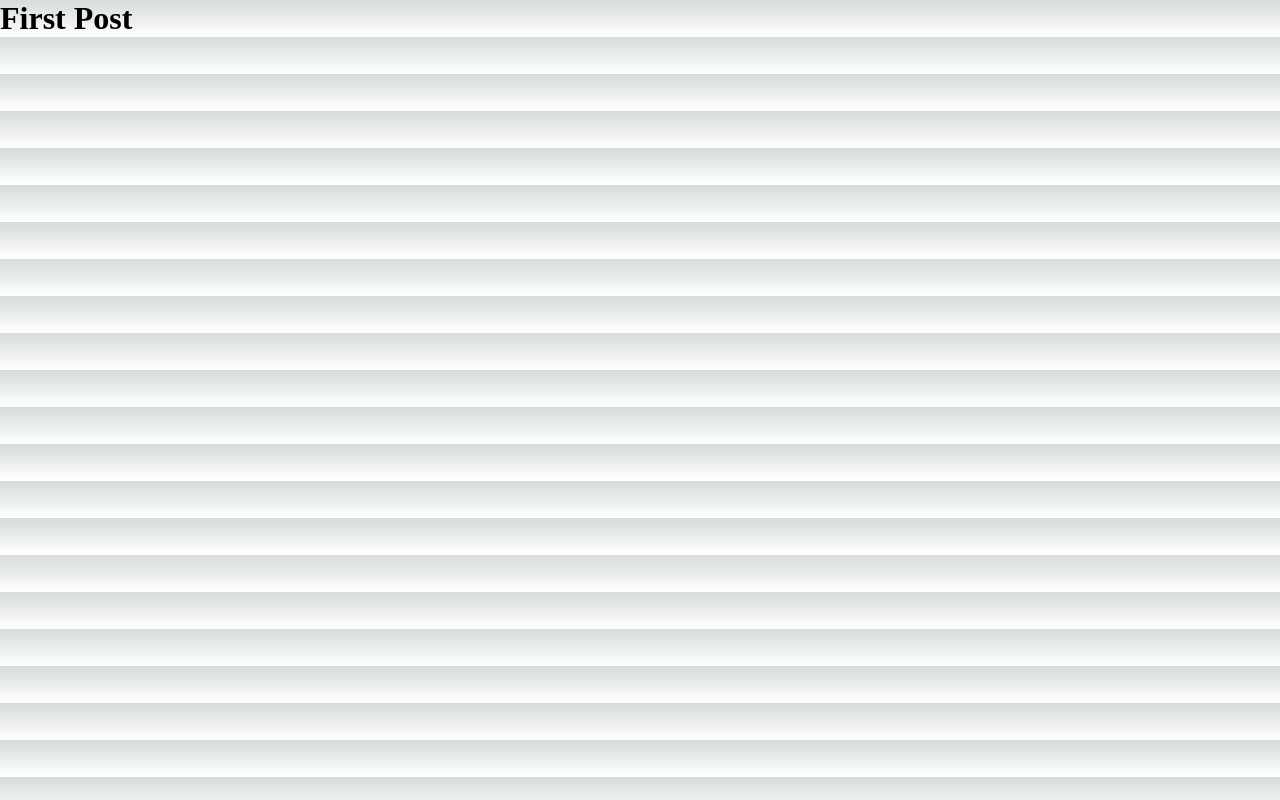
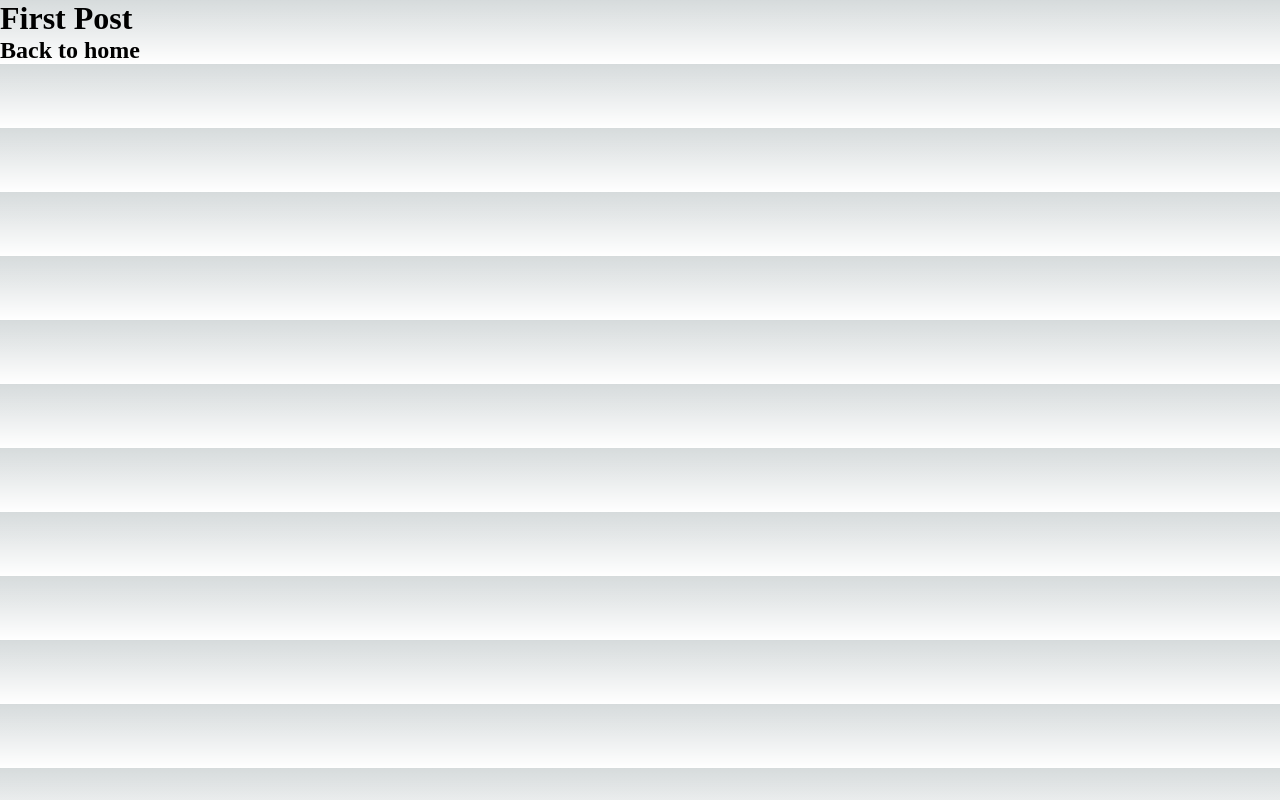
Before and after one commit to h-waji/next-sample, a Next.js app: page /posts/first-post in a window 1280 px wide. Built offline with nearby package versions, Linux system fonts and the light colour scheme.

Commit message:
client-side navigation

```diff
--- a/pages/posts/first-post.tsx
+++ b/pages/posts/first-post.tsx
@@ -1,3 +1,14 @@
+import Link from "next/link"
+
 export default function FirstPost() {
-  return <h1>First Post</h1>
+  return (
+    <>
+      <h1>First Post</h1>
+      <h2>
+        <Link href="/">
+          Back to home
+        </Link>
+      </h2>
+    </>
+  )
 }
```
Also changed, not shown: pages/index.tsx (+8 -0 lines).
